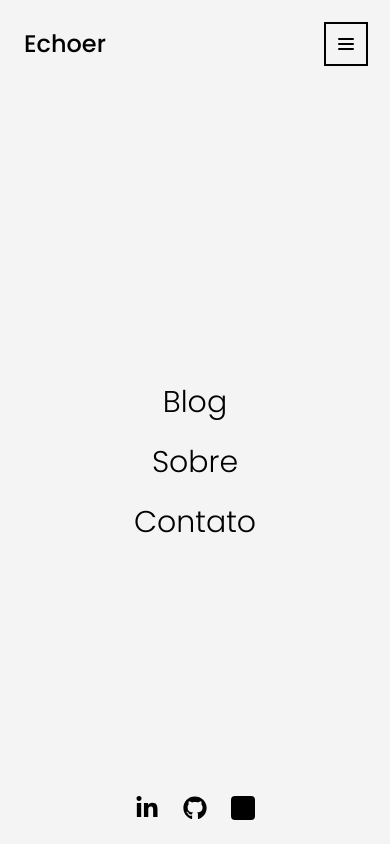
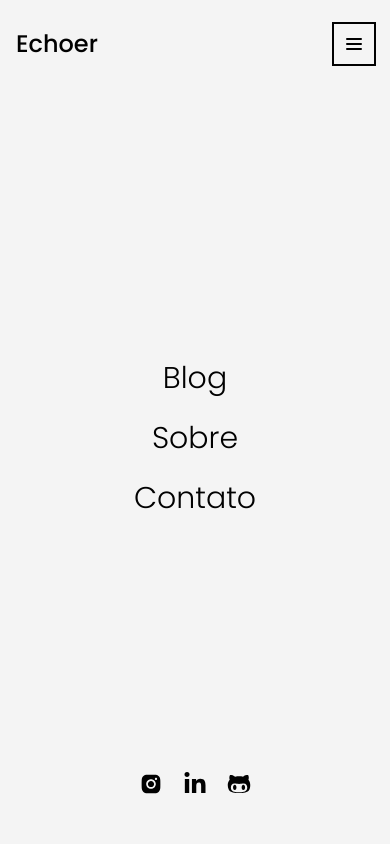
Before and after one commit to nanvieiradev/echoer, a Next.js app: page / in a window 390 px wide. Both pictures are taken after a click on the button "Open main menu". Shown: the top 844 px of the page. Built offline with nearby package versions, Linux system fonts and the light colour scheme.

Commit message:
style: update responsividade do menu mobile

```diff
--- a/src/components/ui/MobileMenu.jsx
+++ b/src/components/ui/MobileMenu.jsx
@@ -1,9 +1,10 @@
 import Link from "next/link"
 import { useState } from "react"
-import { FaLinkedinIn, FaGithub } from "react-icons/fa"
+import { AiFillInstagram } from "react-icons/ai"
+import { FaLinkedinIn, FaGithub, FaGithubAlt } from "react-icons/fa"
 import styled from "styled-components"
 
-const MobileMenuWrapper = styled.div`
+const MobileMenuWrapper = styled.nav`
   background-color: ${({ theme }) => theme.colors.background};
   color: ${({ theme }) => theme.colors.foreground};
 `
@@ -11,7 +12,9 @@ const MobileMenuWrapper = styled.div`
 export default function MobileMenu() {
   const [isOpen, setIsOpen] = useState(false)
   return (
-    <nav className="sm:hidden flex flex-wrap justify-between items-center w-full">
+    <MobileMenuWrapper
+      className={`${isOpen ? "fixed px-4 py-6" : "static"} sm:hidden top-0 left-0  flex flex-wrap justify-between items-center  w-full`}
+    >
       <Link href="/">
         <span className="font-medium text-2xl whitespace-nowrap">Echoer</span>
       </Link>
@@ -39,12 +42,12 @@ export default function MobileMenu() {
           />
         </svg>
       </button>
-      <MobileMenuWrapper
-        className={`${isOpen ? "block" : "hidden"} w-full h-[calc(100vh-88px)] absolute  top-22 left-0`}
+      <div
+        className={`${isOpen ? "block" : "hidden"} w-full h-[calc(100vh-88px)] top-22 left-0`}
         id="navbar-hamburgerx"
       >
         <div className="flex flex-col justify-between items-center py-6 w-full h-full">
-          <ul className="flex flex-col items-center space-y-2 bg-neutral-secondary-soft mt-60 py-6 border-default w-full font-light text-3xl">
+          <ul className="flex flex-col items-center space-y-2 mt-60 py-6 w-full font-light text-3xl">
             <li>
               <Link
                 href="/"
@@ -56,7 +59,7 @@ export default function MobileMenu() {
             </li>
             <li>
               <Link
-                href="/"
+                href="/about"
                 className="block px-3 py-2 decoration-2 active:underline underline-offset-8"
               >
                 Sobre
@@ -64,24 +67,26 @@ export default function MobileMenu() {
             </li>
             <li>
               <Link
-                href="/"
+                href="/contact"
                 className="block px-3 py-2 decoration-2 active:underline underline-offset-8"
               >
                 Contato
               </Link>
             </li>
           </ul>
-          <nav className={`flex gap-6`}>
-            <Link href="/">
+          <nav className={`flex space-x-5 sm:space-x-6`}>
+            <Link href="instagram.com/nanvieiradev">
+              <AiFillInstagram className="w-6 h-6" />
+            </Link>
+            <Link href="linkedin.com/in/nanvieiradev">
               <FaLinkedinIn className="w-6 h-6" />
             </Link>
-            <Link href="/">
-              <FaGithub className="w-6 h-6" />
+            <Link href="github.com/nanvieiradev">
+              <FaGithubAlt className="w-6 h-6" />
             </Link>
-            <button className="bg-black rounded-sm w-6 h-6 cursor-pointer"></button>
           </nav>
         </div>
-      </MobileMenuWrapper>
-    </nav>
+      </div>
+    </MobileMenuWrapper>
   )
 }
```
